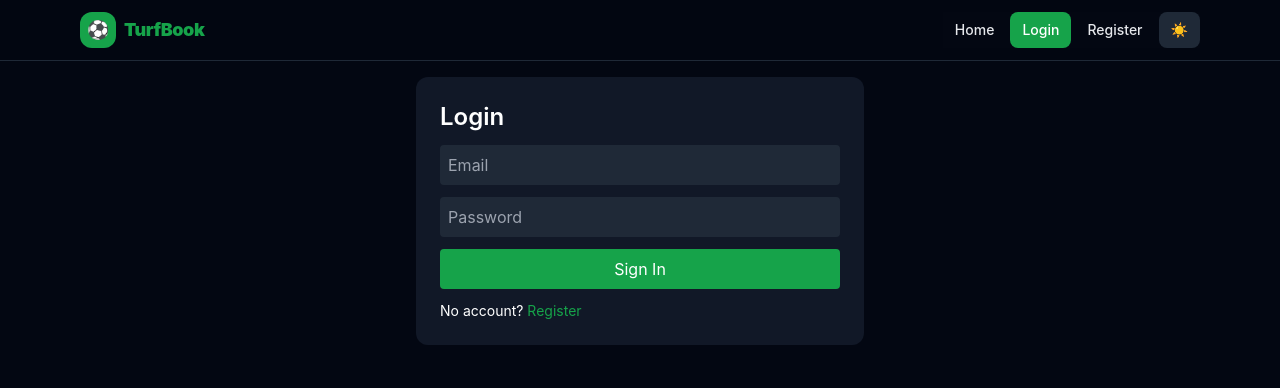
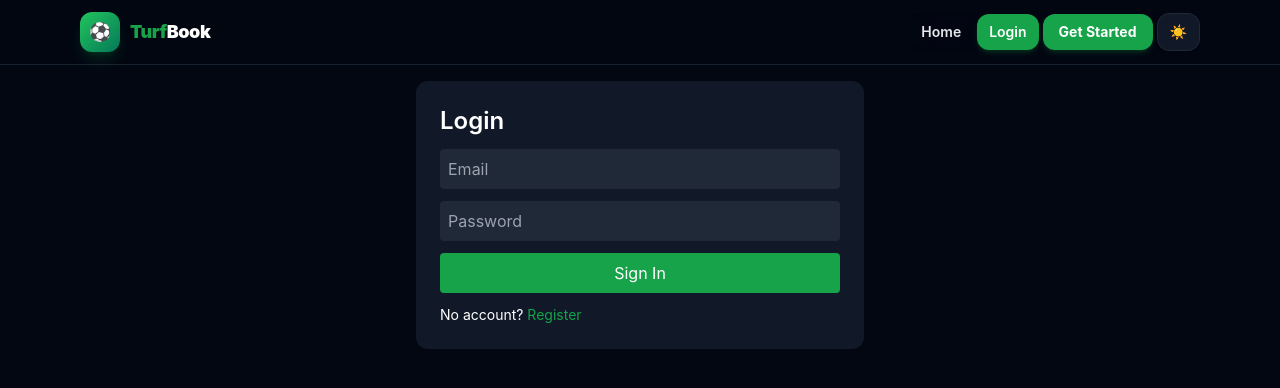
Before and after one commit to Karanaldo-07/turf-booking-system, a React (Vite) app in the folder client/: page /login in a window 1280 px wide. Shown: the top 388 px of the page. Built offline with nearby package versions, Linux system fonts and the light colour scheme; no server answers.

Commit message:
Polish premium navigation

```diff
--- a/client/src/components/Navbar.jsx
+++ b/client/src/components/Navbar.jsx
@@ -1,9 +1,9 @@
-import { useState } from 'react';
+import { useEffect, useState } from 'react';
 import { Link, NavLink, useNavigate } from 'react-router-dom';
 import { useAuth } from '../context/AuthContext';
 import { useTheme } from '../context/ThemeContext';
 
-const linkClass = ({ isActive }) => `rounded-lg px-3 py-2 text-sm font-medium transition ${isActive ? 'bg-green-600 text-white' : 'text-gray-700 hover:bg-gray-100 dark:text-gray-200 dark:hover:bg-gray-800'}`;
+const linkClass = ({ isActive }) => `rounded-xl px-3 py-2 text-sm font-semibold transition duration-200 ${isActive ? 'bg-green-600 text-white shadow-md shadow-green-600/20' : 'text-gray-700 hover:bg-gray-100 hover:text-green-700 dark:text-gray-200 dark:hover:bg-gray-800 dark:hover:text-green-400'}`;
 
 export default function Navbar() {
   const { user, logout } = useAuth();
@@ -13,17 +13,26 @@ export default function Navbar() {
   const close = () => setOpen(false);
   const signOut = () => { logout(); close(); navigate('/login'); };
 
-  return <nav className="sticky top-0 z-30 border-b border-gray-200/80 bg-white/95 backdrop-blur dark:border-gray-800 dark:bg-gray-950/95">
+  useEffect(() => {
+    const onKeyDown = (event) => { if (event.key === 'Escape') close(); };
+    window.addEventListener('keydown', onKeyDown);
+    return () => window.removeEventListener('keydown', onKeyDown);
+  }, []);
+
+  return <nav className="sticky top-0 z-40 border-b border-gray-200/70 bg-white/85 shadow-sm backdrop-blur-xl dark:border-gray-800/80 dark:bg-gray-950/80">
     <div className="mx-auto flex max-w-6xl items-center justify-between px-4 py-3">
-      <Link className="flex items-center gap-2 text-lg font-black tracking-tight text-green-600" to="/" onClick={close}><span className="grid h-9 w-9 place-items-center rounded-xl bg-green-600 text-white">⚽</span>TurfBook</Link>
-      <button aria-label="Toggle menu" className="rounded-lg p-2 text-xl md:hidden" onClick={() => setOpen(!open)}>☰</button>
-      <div className={`${open ? 'flex' : 'hidden'} absolute left-0 top-full w-full flex-col gap-1 border-b bg-white p-3 shadow-lg dark:border-gray-800 dark:bg-gray-950 md:static md:flex md:w-auto md:flex-row md:items-center md:border-0 md:p-0 md:shadow-none`}>
+      <Link className="group flex items-center gap-2.5 text-lg font-black tracking-tight text-green-600" to="/" onClick={close}>
+        <span className="grid h-10 w-10 place-items-center rounded-xl bg-gradient-to-br from-green-500 to-emerald-700 text-lg text-white shadow-lg shadow-green-600/20 transition group-hover:scale-105">⚽</span>
+        <span>Turf<span className="text-gray-900 dark:text-white">Book</span></span>
+      </Link>
+      <button aria-label="Toggle menu" aria-expanded={open} className="rounded-xl border border-gray-200 p-2 text-xl shadow-sm transition hover:bg-gray-100 dark:border-gray-800 dark:hover:bg-gray-800 md:hidden" onClick={() => setOpen(!open)}>☰</button>
+      <div className={`${open ? 'flex' : 'hidden'} absolute left-0 top-full w-full flex-col gap-1 border-b border-gray-200 bg-white/95 p-3 shadow-xl backdrop-blur-xl dark:border-gray-800 dark:bg-gray-950/95 md:static md:flex md:w-auto md:flex-row md:items-center md:border-0 md:bg-transparent md:p-0 md:shadow-none dark:md:bg-transparent`}>
         <NavLink className={linkClass} to="/" onClick={close}>Home</NavLink>
         {user && <NavLink className={linkClass} to="/bookings" onClick={close}>My Bookings</NavLink>}
         {user?.role === 'admin' && <NavLink className={linkClass} to="/admin" onClick={close}>Admin</NavLink>}
         {user && <NavLink className={linkClass} to="/profile" onClick={close}>Profile</NavLink>}
-        {user ? <button onClick={signOut} className="rounded-lg px-3 py-2 text-left text-sm font-medium hover:bg-gray-100 dark:hover:bg-gray-800">Logout</button> : <><NavLink className={linkClass} to="/login" onClick={close}>Login</NavLink><NavLink className={linkClass} to="/register" onClick={close}>Register</NavLink></>}
-        <button onClick={toggleTheme} aria-label="Toggle theme" className="rounded-lg bg-gray-100 px-3 py-2 text-sm dark:bg-gray-800">{theme === 'dark' ? '☀️' : '🌙'}</button>
+        {user ? <button onClick={signOut} className="rounded-xl px-3 py-2 text-left text-sm font-semibold text-gray-700 transition hover:bg-gray-100 hover:text-red-600 dark:text-gray-200 dark:hover:bg-gray-800">Logout</button> : <><NavLink className={linkClass} to="/login" onClick={close}>Login</NavLink><NavLink className="rounded-xl bg-green-600 px-4 py-2 text-sm font-bold text-white shadow-md shadow-green-600/20 transition hover:-translate-y-0.5 hover:bg-green-500" to="/register" onClick={close}>Get Started</NavLink></>}
+        <button onClick={toggleTheme} aria-label="Toggle theme" className="rounded-xl border border-gray-200 bg-white px-3 py-2 text-sm shadow-sm transition hover:-translate-y-0.5 dark:border-gray-800 dark:bg-gray-900">{theme === 'dark' ? '☀️' : '🌙'}</button>
       </div>
     </div>
   </nav>;
```
